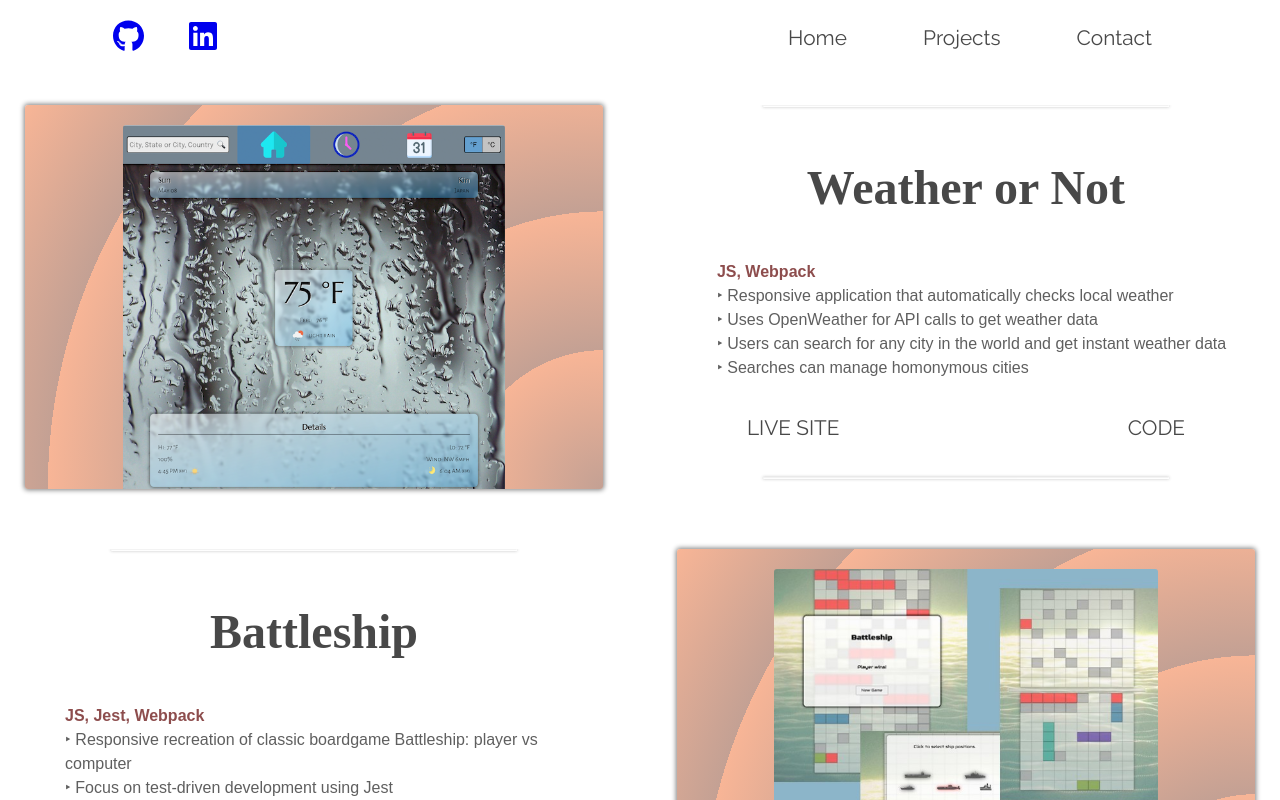
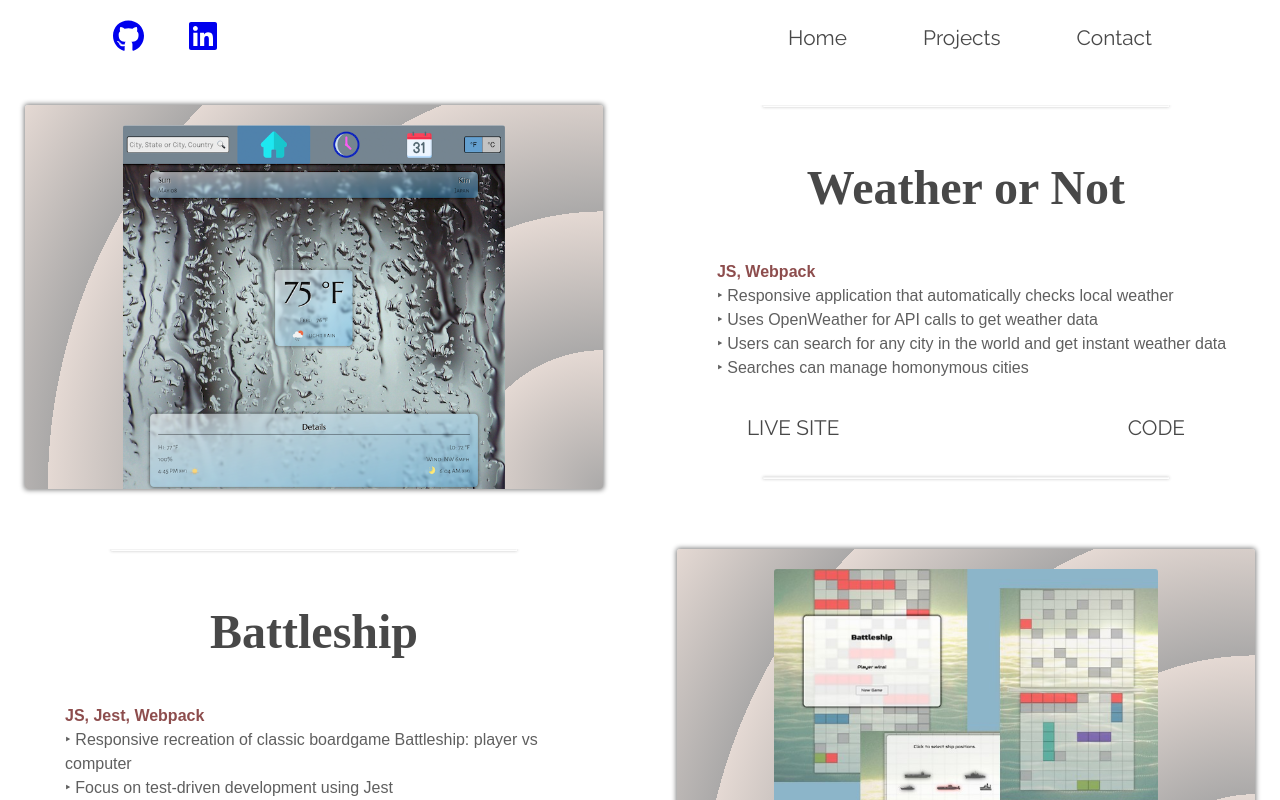
Before and after one commit to jessejputnam/react_portfolio, a React (Create React App) app: page /react_portfolio/projects in a window 1280 px wide. Shown: the top 800 px of the page. Built offline with nearby package versions, Linux system fonts and the light colour scheme; a web font is replaced by a local one.

Commit message:
Change background project color

```diff
--- a/src/components/Hero/Hero.module.css
+++ b/src/components/Hero/Hero.module.css
@@ -7,6 +7,5 @@
   width: 100%;
   height: 40vw;
   max-height: 600px;
-  /* box-shadow: 0 0 5px 1px rgba(0, 0, 0, 0.531); */
   margin-bottom: 100px;
 }
--- a/src/components/Project/Project.module.css
+++ b/src/components/Project/Project.module.css
@@ -9,8 +9,8 @@
   box-shadow: 0 0 5px 1px gray;
   background-image: repeating-radial-gradient(
     circle at bottom right,
-    #8b472e83,
-    #f5986db7 20%
+    #5b585783,
+    #dacac2b7 20%
   );
 }
 
```
